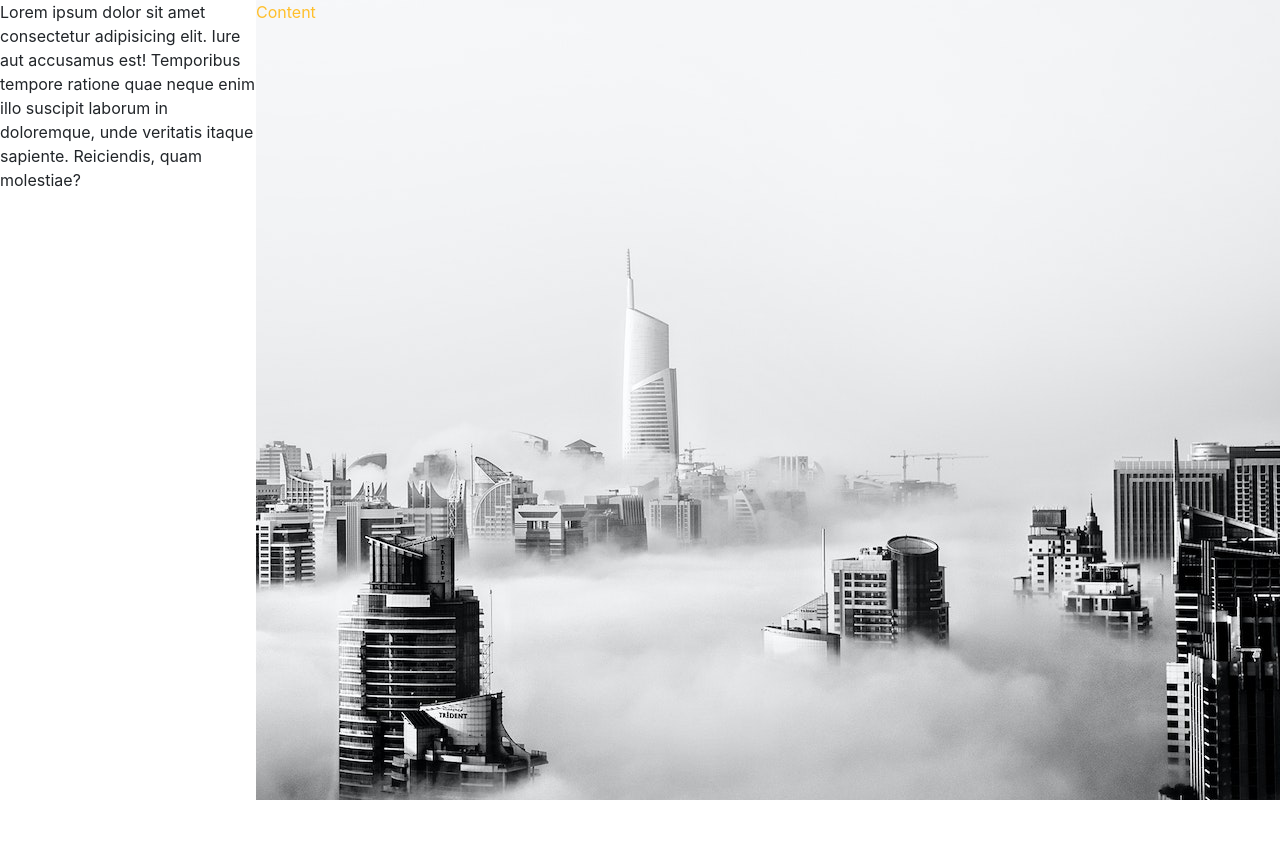
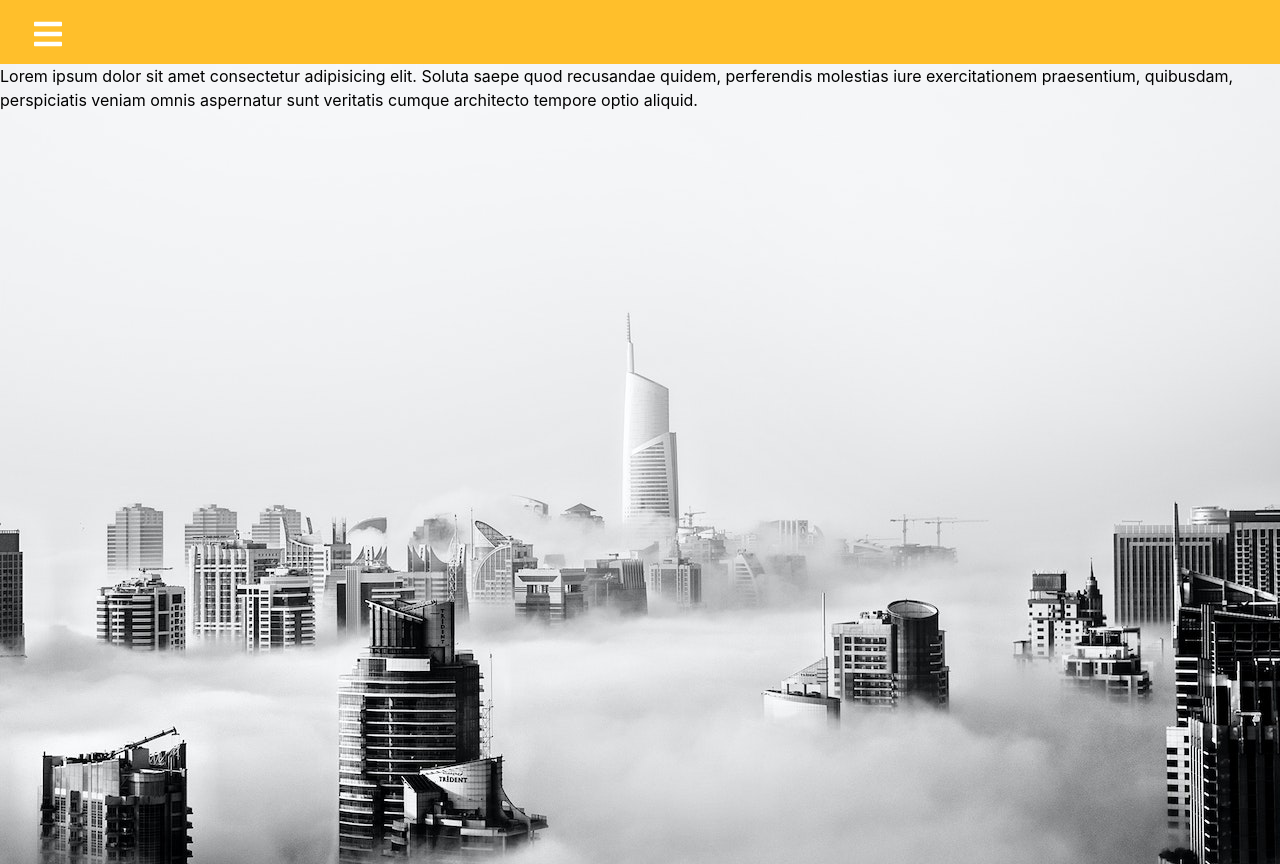
Before and after one commit to SantiagoTonin/CalendarFront, a React (Create React App) app: page /home in a window 1280 px wide. Before the commit the page ends 800 px from the top, so only its background shows below. Built offline with nearby package versions, Linux system fonts and the light colour scheme.

Commit message:
sidebar creado sin terminar

```diff
--- a/src/components/home/Home.js
+++ b/src/components/home/Home.js
@@ -1,13 +1,19 @@
-import './home.css';
-import Sidebar from '../sidebar/Sidebar'
+import "./home.css";
+import Sidebar from "../sidebar/Sidebar";
 
 const Home = () => {
   return (
     <main>
-      <aside className='homeSide'><Sidebar/></aside>
-      <article className='homeContent'>Content</article>
+      <aside className="homeSide">
+        <Sidebar />
+      </aside>
+      <article className="homeContent">
+        <div className="d-flex flex-column justify-content-center align-items-center w-100 h-100">
+          Lorem ipsum dolor sit amet consectetur adipisicing elit. Soluta saepe quod recusandae quidem, perferendis molestias iure exercitationem praesentium, quibusdam, perspiciatis veniam omnis aspernatur sunt veritatis cumque architecto tempore optio aliquid.
+        </div>
+      </article>
     </main>
-   );
-}
+  );
+};
 
 export default Home;
--- a/src/components/home/home.css
+++ b/src/components/home/home.css
@@ -1,10 +1,12 @@
-main{
+/* main{
   display: grid;
-  grid-template-columns: 0.5fr 2fr;
+  grid-template-columns: auto 2fr;
   grid-template-rows: minmax(100vh,auto);
-}
+} */
 
 .homeContent {
+  min-height: 100vh;
+  width: auto;
   grid-area: "content";
   background-image: url(../../assets/images/background.jpg);
   background-position: center;
@@ -12,10 +14,11 @@ main{
   background-size: cover;
   background-attachment: fixed;
   background-color: var(--main-color);
-  color: var(--secondary-color);
+  color: black;
+  /* color: var(--secondary-color); */
 }
 
 .homeSide {
   grid-area: "side";
-  background-color: white;
+  background-color: var(--secondary-color);
 }
--- a/src/components/sidebar/Sidebar.js
+++ b/src/components/sidebar/Sidebar.js
@@ -1,11 +1,45 @@
-import './sidebar.css'
+import React, { useState } from "react";
+import { FaBars } from "react-icons/fa";
+import {AiOutlineClose} from "react-icons/ai";
+import { Link } from "react-router-dom";
+import { SidebarData } from "./SidebarData.js";
+import "./sidebar.css";
+import { IconContext } from "react-icons";
 
 const Sidebar = () => {
+  const [sidebar, setSidebar] = useState(false);
+  const showSidebar = () => setSidebar(!sidebar);
+
   return (
-    <div>
-      Lorem ipsum dolor sit amet consectetur adipisicing elit. Iure aut accusamus est! Temporibus tempore ratione quae neque enim illo suscipit laborum in doloremque, unde veritatis itaque sapiente. Reiciendis, quam molestiae?
-    </div>
-   );
-}
+    <>
+      <IconContext.Provider value={{ color: "#fff" }}>
+        <div className="navbar">
+          <Link to="#" className="menu-bars">
+            <FaBars onClick={showSidebar} />
+          </Link>
+        </div>
+        <nav className={sidebar ? "nav-menu active" : "nav-menu"}>
+          <ul className="nav-menu-items" onClick={showSidebar}>
+            <li className="navbar-toggle">
+              <Link to="#" className="menu-bars">
+                <AiOutlineClose />
+              </Link>
+            </li>
+            {SidebarData.map((item, index) => {
+              return (
+                <li key={index} className={item.cName}>
+                  <Link to={item.path}>
+                    {item.icon}
+                    <span>{item.title}</span>
+                  </Link>
+                </li>
+              );
+            })}
+          </ul>
+        </nav>
+      </IconContext.Provider>
+    </>
+  );
+};
 
 export default Sidebar;
--- /dev/null
+++ b/src/components/sidebar/SidebarData.js
@@ -0,0 +1,43 @@
+import React from 'react';
+import * as FaIcons from 'react-icons/fa';
+import * as AiIcons from 'react-icons/ai';
+import * as IoIcons from 'react-icons/io';
+
+export const SidebarData = [
+  {
+    title: 'Home',
+    path: '/',
+    icon: <AiIcons.AiFillHome />,
+    cName: 'nav-text'
+  },
+  {
+    title: 'Reports',
+    path: '/reports',
+    icon: <IoIcons.IoIosPaper />,
+    cName: 'nav-text'
+  },
+  {
+    title: 'Products',
+    path: '/products',
+    icon: <FaIcons.FaCartPlus />,
+    cName: 'nav-text'
+  },
+  {
+    title: 'Team',
+    path: '/team',
+    icon: <IoIcons.IoMdPeople />,
+    cName: 'nav-text'
+  },
+  {
+    title: 'Messages',
+    path: '/messages',
+    icon: <FaIcons.FaEnvelopeOpenText />,
+    cName: 'nav-text'
+  },
+  {
+    title: 'Support',
+    path: '/support',
+    icon: <IoIcons.IoMdHelpCircle />,
+    cName: 'nav-text'
+  }
+];
--- a/src/components/sidebar/sidebar.css
+++ b/src/components/sidebar/sidebar.css
@@ -0,0 +1,75 @@
+.navbar {
+  background-color: var(--secondary-color);
+  height: 4rem;
+  /* width: 8rem; */
+  display: flex;
+  justify-content: start;
+  align-items: center;
+}
+
+.menu-bars {
+  margin-left: 2rem;
+  font-size: 2rem;
+  background: transparent;
+}
+
+.nav-menu {
+  background-color: var(--secondary-color);
+  width: 12rem;
+  height: 100vh;
+  display: flex;
+  justify-content: center;
+  position: fixed;
+  top: 0;
+  left: -100%;
+  transition: 850ms;
+}
+
+.nav-menu.active {
+  left: 0;
+  transition: 350ms;
+}
+
+.nav-text {
+  display: flex;
+  justify-content: start;
+  align-items: center;
+  list-style: none;
+  height: 60px;
+}
+
+.nav-text a {
+  text-decoration: none;
+  color: #f5f5f5;
+  font-size: 18px;
+  width: 85%;
+  height: 100%;
+  display: flex;
+  align-items: center;
+  padding: 0 0.5rem;
+  border-radius: 4px;
+}
+
+.nav-text a:hover {
+  background-color: var(--btn-contrast);
+  transform: scale(95%);
+  transition: 0.4s;
+}
+
+.nav-menu-items {
+  width: 100%;
+  padding-left: 1rem;
+}
+
+.navbar-toggle {
+  background-color: var(--secondary-color);
+  width: auto;
+  height: 80px;
+  display: flex;
+  justify-content: start;
+  align-items: center;
+}
+
+span {
+  margin-left: 0.5rem;
+}
--- a/src/index.css
+++ b/src/index.css
@@ -3,6 +3,7 @@
   --secondary-color:#ffbf2b;
   --btn-color:#181818;
   --btn-contrast:#b27e12;
+  --btn-backgroud-accent:#1d1d1d;
 }
 
 *{
```
Also changed, not shown: src/assets/images/home/settingsImg.png (added).
